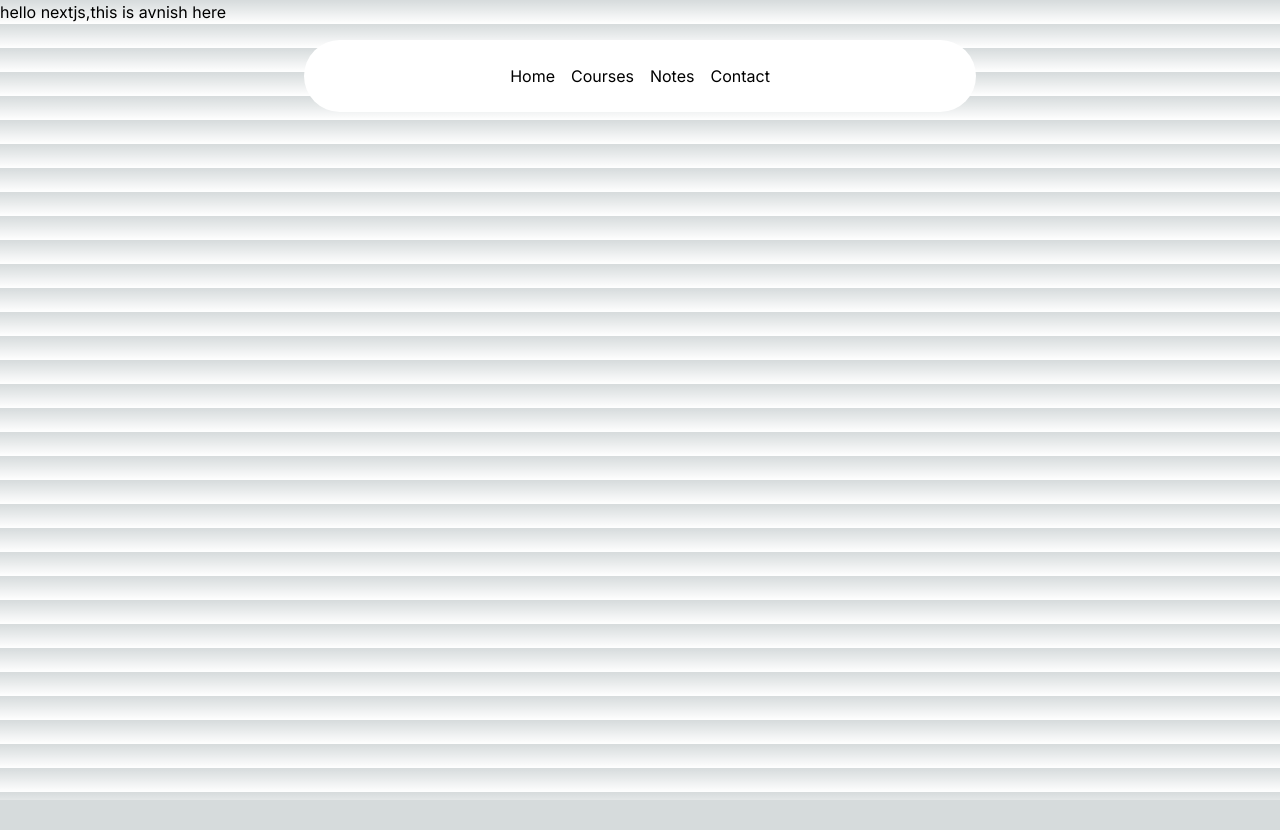
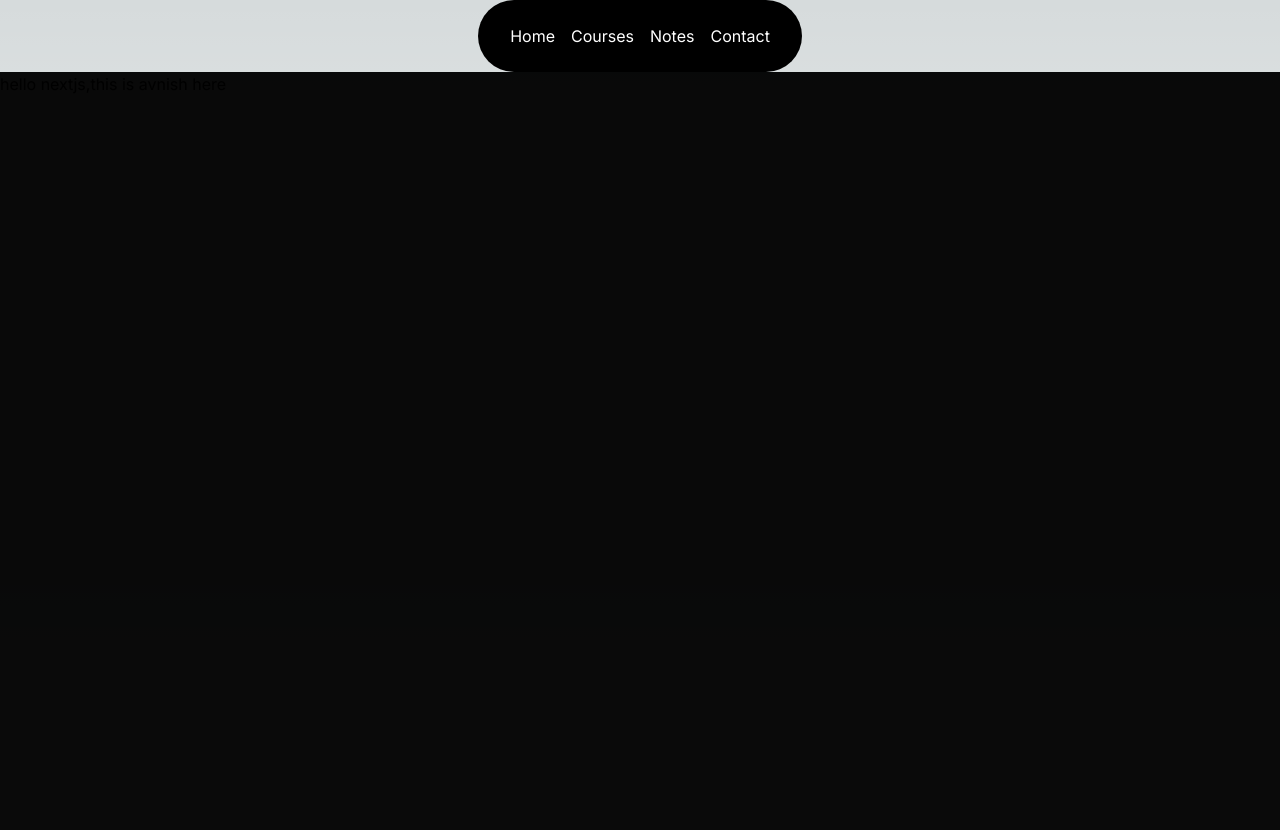
Before and after one commit to Avnish-oP/academy-app, a Next.js app: page / in a window 1280 px wide. Shown: the top 830 px of the page. Before the commit the page ends 800 px from the top, so only its background shows below. Built offline with nearby package versions, Linux system fonts and the light colour scheme.

Commit message:
navbar component added some bugs will be solved later

```diff
--- a/package.json
+++ b/package.json
@@ -24,7 +24,7 @@
     "eslint": "^8",
     "eslint-config-next": "14.1.3",
     "postcss": "^8",
-    "tailwindcss": "^3.3.0",
+    "tailwindcss": "^3.4.1",
     "typescript": "^5"
   }
 }
--- a/src/app/layout.tsx
+++ b/src/app/layout.tsx
@@ -16,9 +16,9 @@ export default function RootLayout({
   children: React.ReactNode;
 }>) {
   return (
-    <html lang="en">
+    <html lang="en" className="dark">
       <body className={inter.className}>
-        <Navbar />
+        <div className=" relative w-full flex items-center justify-center"><Navbar /></div>
         {children}
       </body>
     </html>
--- a/src/app/page.tsx
+++ b/src/app/page.tsx
@@ -3,7 +3,9 @@ import Image from "next/image";
 export default function Home() {
   return (
     <>
+    <main className="min-h-screen bg-black/[0.96] antialiased bg-grid-white/[0.02] ">
     <h1>hello nextjs,this is avnish here </h1>
+    </main>
     </>
   );
 }
--- a/src/components/Navbar.tsx
+++ b/src/components/Navbar.tsx
@@ -8,20 +8,20 @@ function Navbar({ className }: { className?: string }) {
   const [active, setActive] = useState<string | null>(null);
   return (
     <div
-      className={cn("fixed top-10 inset-x-0 max-w-2xl mx-auto z-50", className)}
+      className={cn("sticky top-2 inset-x-0 max-w-2xl mx-auto z-50", className)}//if navbar is not sticky then remove sticky class
     >
       <Menu setActive={setActive}>
-        <Link href={"#"}>
+        <Link href={"/"}>
           <MenuItem active={active} setActive={setActive} item={"Home"}>
             <div>Home</div>
           </MenuItem>
 
         </Link>
         <MenuItem setActive={setActive} active={active} item="Courses">
-          <div className="  text-sm grid grid-cols-2 gap-10 p-4">
+          <div className="md:grid-cols-2 text-sm grid grid-cols-1 gap-10 p-4 ml-16 max-w-sm lg:max-w-xl ">
             <ProductItem
               title="Class IX"
-              href="https://algochurn.com"
+              href="/courses/class-ix"
               description="Prepare for tech interviews like never before."
               src="/images/algochurn.png"
             />
@@ -45,6 +45,7 @@ function Navbar({ className }: { className?: string }) {
             />
           </div>
         </MenuItem>
+        <Link href={"/notes"}>
         <MenuItem setActive={setActive} active={active} item="Notes">
           <div className="flex flex-col space-y-4 text-sm">
             <HoveredLink href="/hobby">Class IX</HoveredLink>
@@ -53,10 +54,12 @@ function Navbar({ className }: { className?: string }) {
             <HoveredLink href="/enterprise">Class XII</HoveredLink>
           </div>
         </MenuItem>
+        </Link>
+        <Link href={"/contact"}>
         <MenuItem setActive={setActive} active={active} item="Contact">
           <div>Contact Us </div>
         </MenuItem>
-
+        </Link>
       </Menu>
     </div>
   );
--- a/src/components/ui/navbar-menu.tsx
+++ b/src/components/ui/navbar-menu.tsx
@@ -38,7 +38,7 @@ export const MenuItem = ({
           animate={{ opacity: 1, scale: 1, y: 0 }}
           transition={transition}
         >
-          {active === item && (
+          {active === item && children && (
             <div className="absolute top-[calc(100%_+_1.7rem)] left-1/2 transform -translate-x-1/2">
               <motion.div
                 transition={transition}
--- a/tailwind.config.ts
+++ b/tailwind.config.ts
@@ -6,6 +6,7 @@ const config: Config = {
     "./src/components/**/*.{js,ts,jsx,tsx,mdx}",
     "./src/app/**/*.{js,ts,jsx,tsx,mdx}",
   ],
+  darkMode : "class",
   theme: {
     extend: {
       backgroundImage: {
```
Also changed, not shown: 1 other file (tests, documents, lock files or other folders).
